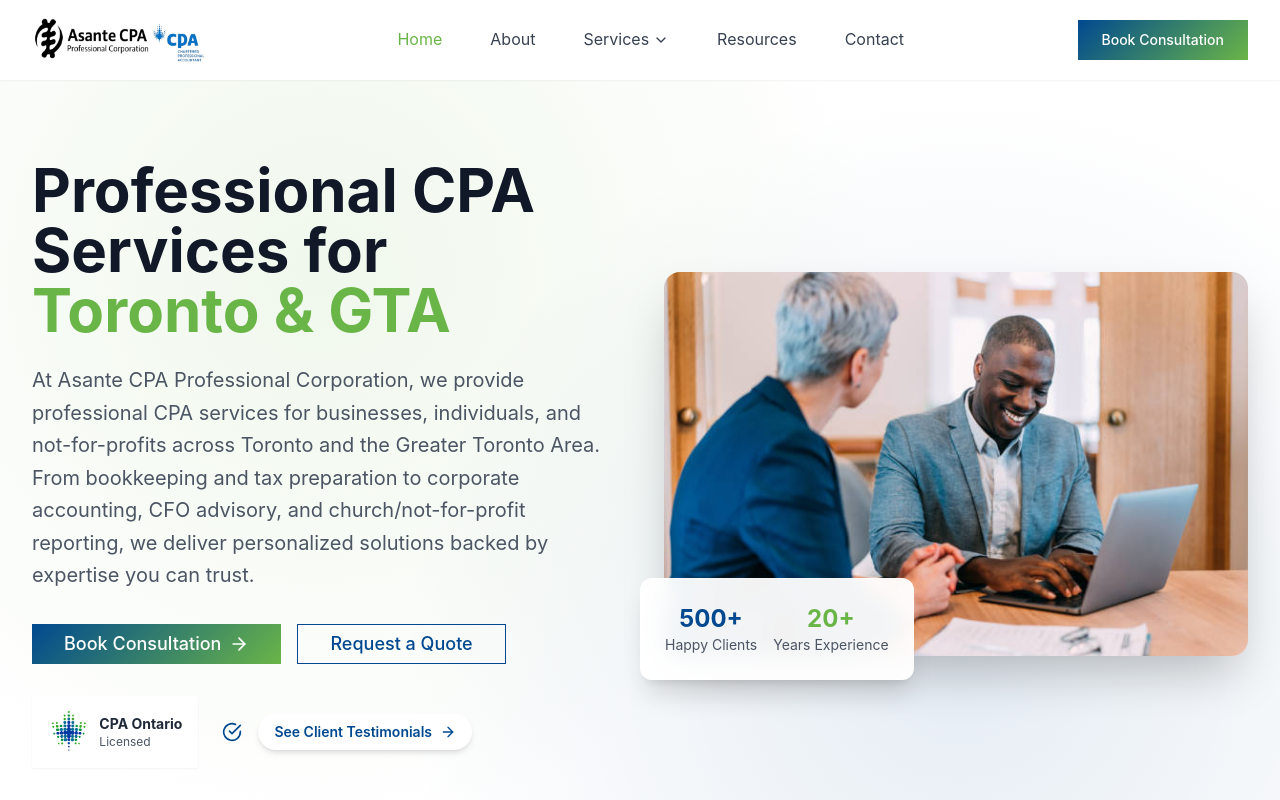
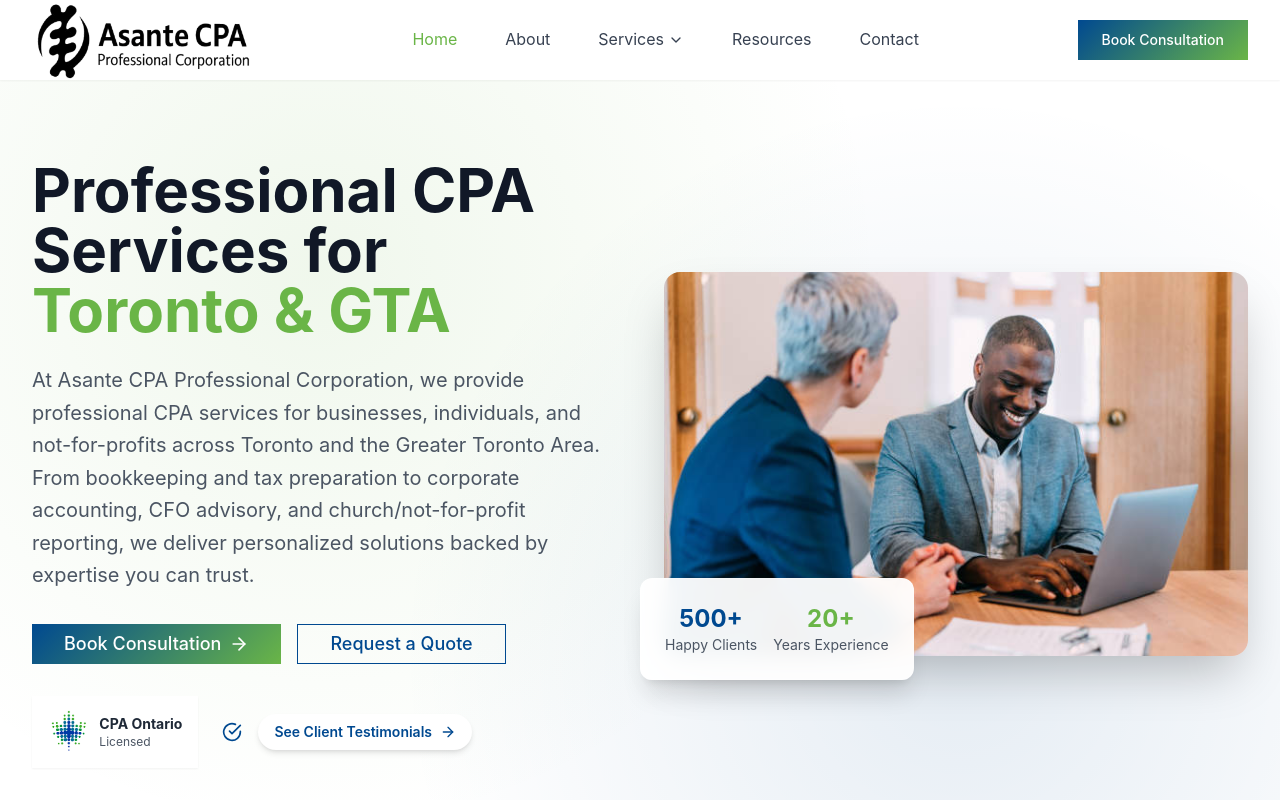
Before and after one commit to Wise-mystic/Asante-CPA, a React (Vite) app: page / in a window 1280 px wide. Shown: the top 800 px of the page. Built offline with nearby package versions, Linux system fonts and the light colour scheme.

Commit message:
made changes to navbar with regard to the logo

```diff
--- a/src/components/Header.jsx
+++ b/src/components/Header.jsx
@@ -3,7 +3,7 @@
 import { motion, AnimatePresence } from 'framer-motion';
 import { Menu, X, ChevronDown, ChevronUp } from 'lucide-react';
 import { Button } from '@/components/ui/button';
-import LogoImage from '@/assets/images/Mr._Ben_Asante_Logo_-removebg-preview.png';
+import LogoImage from '@/assets/images/Mr._Ben_Asante_croped_Logo_-removebg-preview.png';
 
 const Header = () => {
   const [isMenuOpen, setIsMenuOpen] = useState(false);
@@ -54,7 +54,7 @@
             <img
               src={LogoImage}
               alt="Asante CPA Professional Corporation Logo"
-              className="h-32 w-auto object-contain"
+              className="h-24 w-auto object-contain mt-2"
             />
           </Link>
 
```
Also changed, not shown: src/pages/HomePage.jsx (+0 -8 lines), src/assets/images/Mr._Ben_Asante_croped_Logo_-removebg-preview.png (added).
